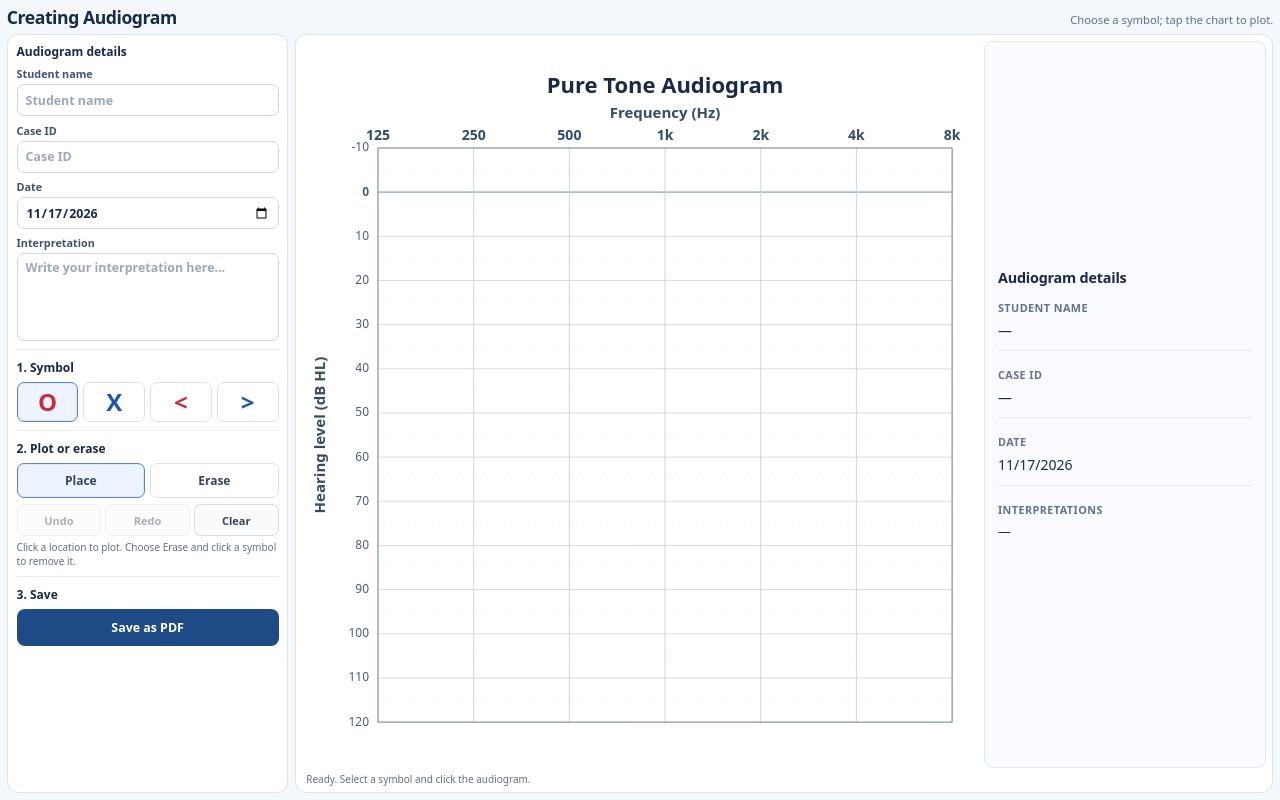
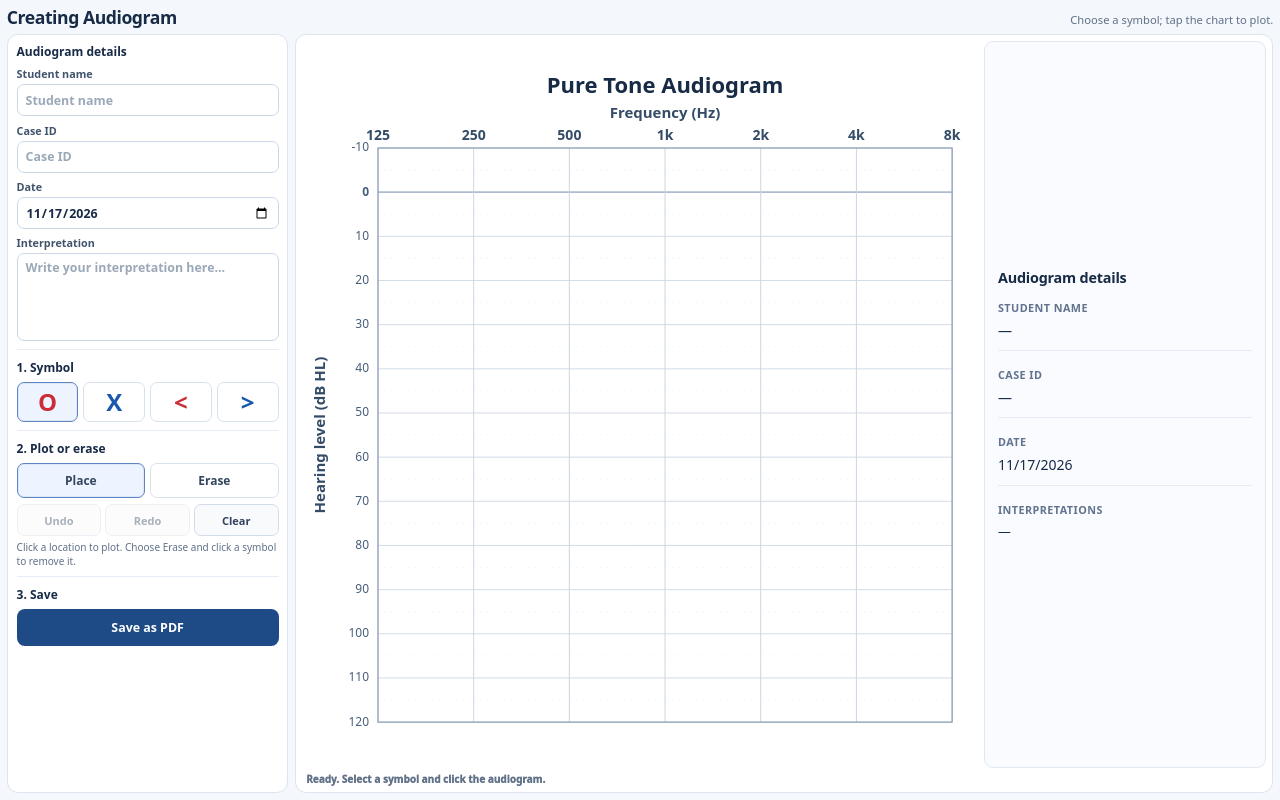
Before and after one commit to Shahryar-Zainaee/Gadgets-for-SLP-education, a plain HTML site: page Audiogram-Simulation/Creating_audiogram.html in a window 1280 px wide. Drawn offline with Linux system fonts and the light colour scheme.

Commit message:
Update Creating_audiogram.html

```diff
--- a/Audiogram-Simulation/Creating_audiogram.html
+++ b/Audiogram-Simulation/Creating_audiogram.html
@@ -61,7 +61,7 @@ canvas.eraser {cursor:not-allowed}
 .report dt {font-size:clamp(10px,1.35vmin,12px);text-transform:uppercase;letter-spacing:.04em;font-weight:800;color:#61738e;margin-bottom:6px}
 .report dd {margin:0;font-size:clamp(13px,1.75vmin,17px);line-height:1.4;overflow-wrap:anywhere;white-space:pre-wrap}
 .report .interpretation-preview {font-size:clamp(12px,1.6vmin,16px);max-height:100%;overflow:hidden}
-.status {margin:0;padding:3px 4px 1px;color:var(--muted);font-size:clamp(10px,1.2vmin,12px);line-height:1.2;white-space:nowrap;overflow:hidden;text-overflow:ellipsis;min-height:16px}
+.status {margin:0;padding:3px 4px 1px;color:var(--muted);font-size:clamp(10px,1.2vmin,12px);font-weight:1000;line-height:1.2;white-space:nowrap;overflow:hidden;text-overflow:ellipsis;min-height:16px}
 @media(max-height:760px) and (min-width:690px){
   .tools {gap:6px;padding:7px}
   .tool-grid {gap:6px}
```
